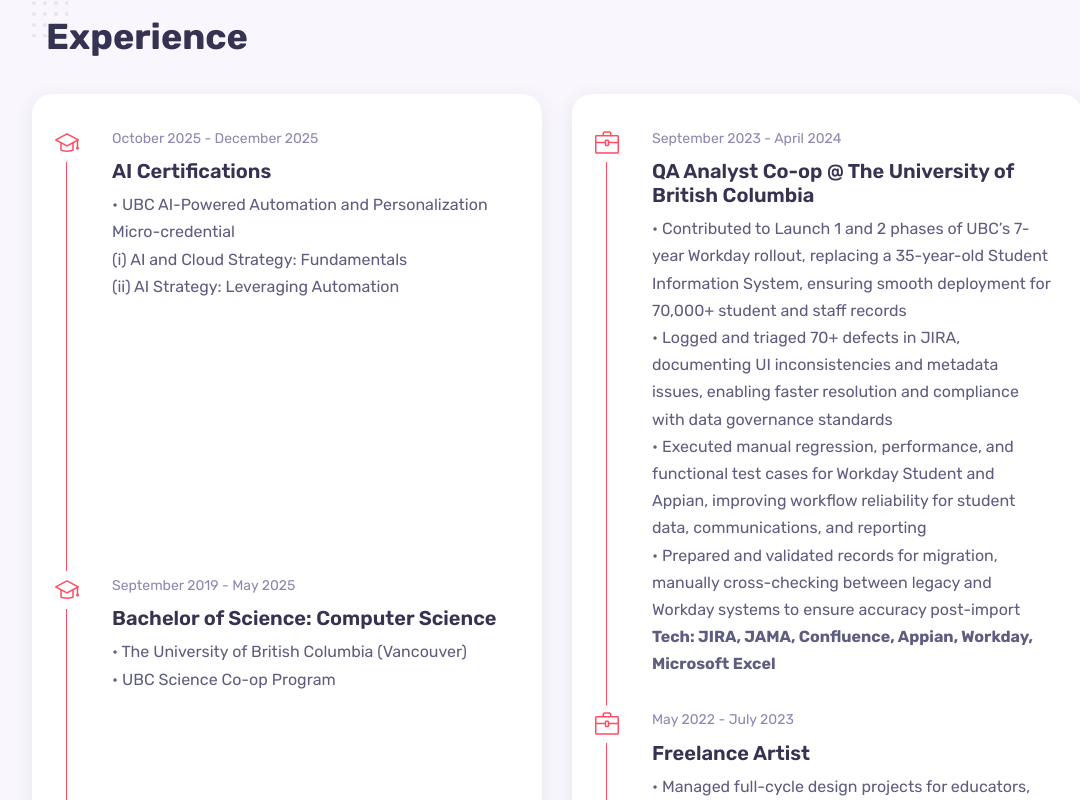
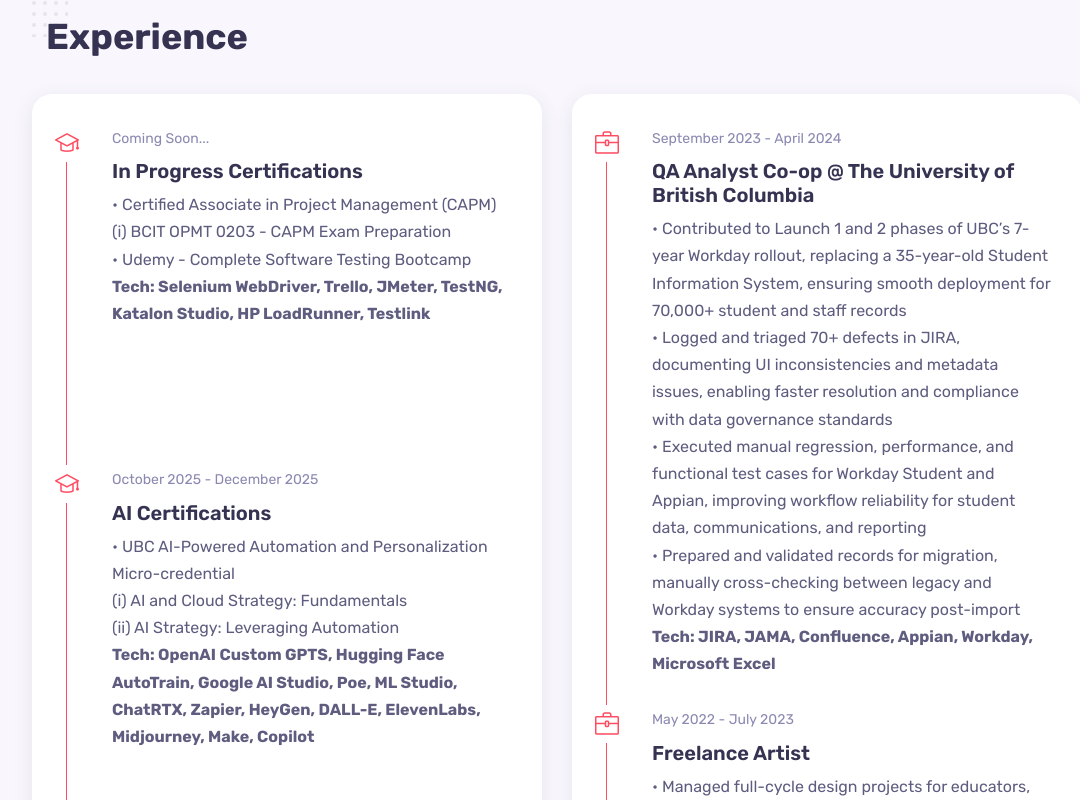
Before and after one commit to KikkiC/portfolio-website, a React (Create React App) app: page / in a window 1280 px wide. Shown: the part 2120-2920 px from the top of the page, without its empty margins (138-1218 px from the left). Built offline with nearby package versions, Linux system fonts and the light colour scheme.

Commit message:
Added skills/tech learned, and future certs

```diff
--- a/src/components/resume/Data.jsx
+++ b/src/components/resume/Data.jsx
@@ -1,6 +1,17 @@
 const Data = [
     {
         id: 1,
+        category: "education",
+        icon: "icon-graduation",
+        year: "Coming Soon...",
+        title: "In Progress Certifications",
+        desc: "• Certified Associate in Project Management (CAPM)\n" +
+        "(i) BCIT OPMT 0203 - CAPM Exam Preparation\n" +
+        "• Udemy - Complete Software Testing Bootcamp",
+        skill: "Tech: Selenium WebDriver, Trello, JMeter, TestNG, Katalon Studio, HP LoadRunner, Testlink"
+    },
+    {
+        id: 2,
         category: "education",
         icon: "icon-graduation",
         year: "October 2025 - December 2025",
@@ -8,9 +19,10 @@
         desc: "• UBC AI-Powered Automation and Personalization Micro-credential\n" +
         "(i) AI and Cloud Strategy: Fundamentals\n" +
         "(ii) AI Strategy: Leveraging Automation",
+        skill: "Tech: OpenAI Custom GPTS, Hugging Face AutoTrain, Google AI Studio, Poe, ML Studio, ChatRTX, Zapier, HeyGen, DALL-E, ElevenLabs, Midjourney, Make, Copilot"
     },
     {
-        id: 2,
+        id: 3,
         category: "education",
         icon: "icon-graduation",
         year: "September 2019 - May 2025",
@@ -19,7 +31,7 @@
         "• UBC Science Co-op Program",
     },
     {
-        id: 3,
+        id: 4,
         category: "education",
         icon: "icon-graduation",
         year: "June 2024",
@@ -27,9 +39,10 @@
         desc: "• Member of the Official U.S. List of Certified and Credentialed Software Testers™\n" +
         "(i) ASTQB - ISTQB Certified Tester Foundation Level (Credential ID: 24-CTFL-02239-USA)\n" +
         "(ii) AT*SQA - Test Automation Micro-credential",
+        skill: "Skills: STLC/SDLC, Defect Reporting, Test Design/Creation/Planning, Test Levels/Types, Risk-based Prioritization"
     },
     {
-        id: 4,
+        id: 5,
         category: "education",
         icon: "icon-graduation",
         year: "September 2014 - June 2019",
@@ -40,7 +53,7 @@
         "• Private STEM Tutor"
     },
     {
-        id: 5,
+        id: 6,
         category: "experience",
         icon: "icon-briefcase",
         year: "September 2023 - April 2024",
@@ -52,7 +65,7 @@
         skill: "Tech: JIRA, JAMA, Confluence, Appian, Workday, Microsoft Excel"
     },
     {
-        id: 6,
+        id: 7,
         category: "experience",
         icon: "icon-briefcase",
         year: "May 2022 - July 2023",
@@ -62,7 +75,7 @@
         skill: "Tech: Canva, Sketchbook, Adobe Express"
     },
     {
-        id: 7,
+        id: 8,
         category: "experience",
         icon: "icon-briefcase",
         year: "September 2022 - April 2023",
@@ -75,7 +88,7 @@
         skill: "Tech: Selenium, JIRA, Jenkins, JUnit, Java, Bitbucket, Git, Postman, MongoDB"
     },
     {
-        id: 8,
+        id: 9,
         category: "experience",
         icon: "icon-briefcase",
         year: "September 2017 - June 2018",
--- a/src/components/resume/Resume.jsx
+++ b/src/components/resume/Resume.jsx
@@ -16,6 +16,7 @@
                                     title={val.title}
                                     year={val.year}
                                     desc={val.desc}
+                                    skill={val.skill}
                                 />
                     }
                 })}
```
